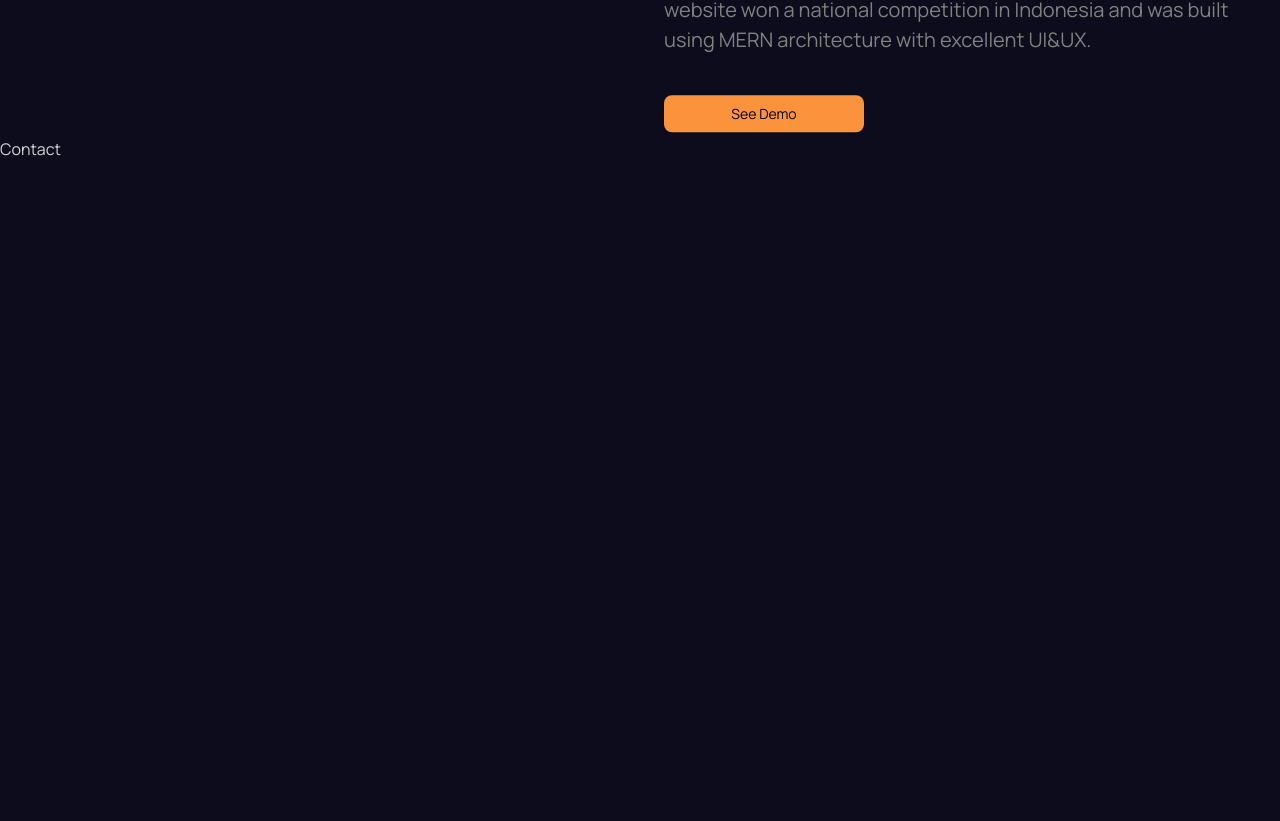
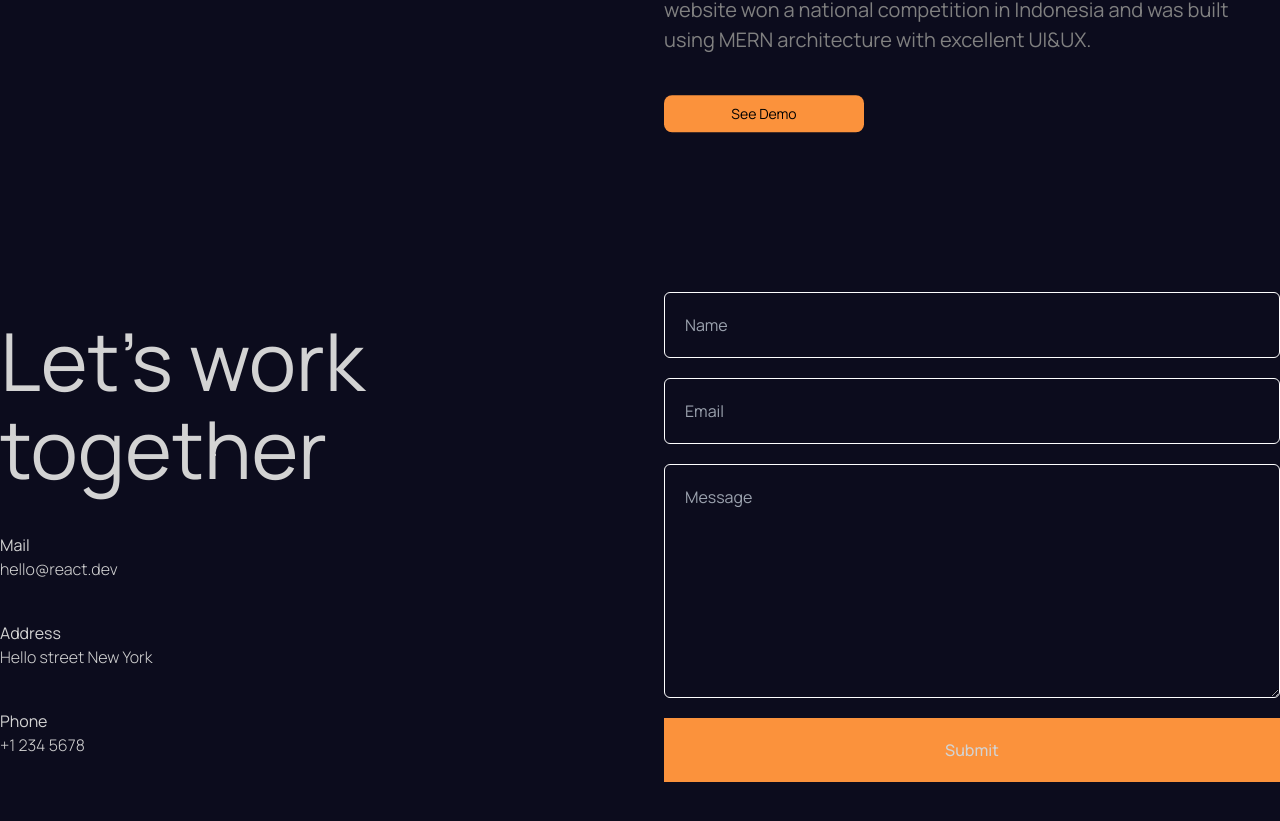
Before and after one commit to Alfianmnaa/Portfolio-Animation, a React (Vite) app: page / in a window 1280 px wide. Shown: the part 10419-11240 px from the top of the page. Built offline with nearby package versions, Linux system fonts and the light colour scheme.

Commit message:
add contact.jsx

```diff
--- a/package.json
+++ b/package.json
@@ -10,6 +10,7 @@
     "preview": "vite preview"
   },
   "dependencies": {
+    "@emailjs/browser": "^4.3.3",
     "framer-motion": "^11.0.28",
     "react": "^18.2.0",
     "react-dom": "^18.2.0"
--- a/src/App.jsx
+++ b/src/App.jsx
@@ -1,5 +1,6 @@
 import "./App.css";
 import About from "./components/About/About";
+import Contact from "./components/Contact/Contact";
 import Hero from "./components/Hero/Hero";
 import Navbar from "./components/Navbar/Navbar";
 import Parallax from "./components/Parallax/Parallax";
@@ -39,7 +40,9 @@
       {/* <section id="Portfolio">Portfolio1</section>
       <section>Portfolio2</section>
       <section>Portfolio3</section> */}
-      <section id="Kontak">Contact</section>
+      <section id="Kontak">
+        <Contact />
+      </section>
     </>
   );
 }
--- /dev/null
+++ b/src/components/Contact/Contact.jsx
@@ -0,0 +1,98 @@
+import { useRef, useState } from "react";
+import { motion, useInView } from "framer-motion";
+import emailjs from "@emailjs/browser";
+
+const variants = {
+  initial: {
+    y: 500,
+    opacity: 0,
+  },
+  animate: {
+    y: 0,
+    opacity: 1,
+    transition: {
+      duration: 0.5,
+      staggerChildren: 0.1,
+    },
+  },
+};
+
+const Contact = () => {
+  const ref = useRef();
+  const formRef = useRef();
+  const [error, setError] = useState(false);
+  const [success, setSuccess] = useState(false);
+
+  const isInView = useInView(ref, { margin: "-100px" });
+
+  const sendEmail = (e) => {
+    e.preventDefault();
+
+    emailjs.sendForm("service_94y20xo", "template_v10u2oh", formRef.current, "pX_2hasGmGcuvjXIW").then(
+      (result) => {
+        setSuccess(true);
+      },
+      (error) => {
+        setError(true);
+      }
+    );
+  };
+
+  return (
+    <motion.div ref={ref} className="h-full max-width-[1336px] m-auto flex items-center gap-12" variants={variants} initial="initial" whileInView="animate">
+      <motion.div className="flex-1 flex flex-col gap-10" variants={variants}>
+        <motion.h1 variants={variants} className="text-headline1 leading-[88px]">
+          Let’s work together
+        </motion.h1>
+        <motion.div className="item" variants={variants}>
+          <h2>Mail</h2>
+          <span className="font-light">hello@react.dev</span>
+        </motion.div>
+        <motion.div className="item" variants={variants}>
+          <h2>Address</h2>
+          <span className="font-light">Hello street New York</span>
+        </motion.div>
+        <motion.div className="item" variants={variants}>
+          <h2>Phone</h2>
+          <span className="font-light">+1 234 5678</span>
+        </motion.div>
+      </motion.div>
+      <div className="flex-1 relative">
+        <motion.div className="phoneSvg stroke-orange-400 absolute m-auto -z-10" initial={{ opacity: 1 }} whileInView={{ opacity: 0 }} transition={{ delay: 3, duration: 1 }}>
+          <svg width="450px" height="450px" viewBox="0 0 32.666 32.666">
+            <motion.path
+              strokeWidth={0.2}
+              fill="none"
+              initial={{ pathLength: 0 }}
+              animate={isInView && { pathLength: 1 }}
+              transition={{ duration: 3 }}
+              d="M28.189,16.504h-1.666c0-5.437-4.422-9.858-9.856-9.858l-0.001-1.664C23.021,4.979,28.189,10.149,28.189,16.504z
+            M16.666,7.856L16.665,9.52c3.853,0,6.983,3.133,6.981,6.983l1.666-0.001C25.312,11.735,21.436,7.856,16.666,7.856z M16.333,0
+            C7.326,0,0,7.326,0,16.334c0,9.006,7.326,16.332,16.333,16.332c0.557,0,1.007-0.45,1.007-1.006c0-0.559-0.45-1.01-1.007-1.01
+            c-7.896,0-14.318-6.424-14.318-14.316c0-7.896,6.422-14.319,14.318-14.319c7.896,0,14.317,6.424,14.317,14.319
+            c0,3.299-1.756,6.568-4.269,7.954c-0.913,0.502-1.903,0.751-2.959,0.761c0.634-0.377,1.183-0.887,1.591-1.529
+            c0.08-0.121,0.186-0.228,0.238-0.359c0.328-0.789,0.357-1.684,0.555-2.518c0.243-1.064-4.658-3.143-5.084-1.814
+            c-0.154,0.492-0.39,2.048-0.699,2.458c-0.275,0.366-0.953,0.192-1.377-0.168c-1.117-0.952-2.364-2.351-3.458-3.457l0.002-0.001
+            c-0.028-0.029-0.062-0.061-0.092-0.092c-0.031-0.029-0.062-0.062-0.093-0.092v0.002c-1.106-1.096-2.506-2.34-3.457-3.459
+            c-0.36-0.424-0.534-1.102-0.168-1.377c0.41-0.311,1.966-0.543,2.458-0.699c1.326-0.424-0.75-5.328-1.816-5.084
+            c-0.832,0.195-1.727,0.227-2.516,0.553c-0.134,0.057-0.238,0.16-0.359,0.24c-2.799,1.774-3.16,6.082-0.428,9.292
+            c1.041,1.228,2.127,2.416,3.245,3.576l-0.006,0.004c0.031,0.031,0.063,0.06,0.095,0.09c0.03,0.031,0.059,0.062,0.088,0.095
+            l0.006-0.006c1.16,1.118,2.535,2.765,4.769,4.255c4.703,3.141,8.312,2.264,10.438,1.098c3.67-2.021,5.312-6.338,5.312-9.719
+            C32.666,7.326,25.339,0,16.333,0z"
+            />
+          </svg>
+        </motion.div>
+        <motion.form ref={formRef} onSubmit={sendEmail} initial={{ opacity: 0 }} whileInView={{ opacity: 1 }} transition={{ delay: 4, duration: 1 }} className="flex flex-col gap-5">
+          <input type="text" required placeholder="Name" name="name" className="p-5 bg-transparent border-[1px] border-white text-white rounded-md" />
+          <input type="email" required placeholder="Email" name="email" className="p-5 bg-transparent border-[1px] border-white text-white rounded-md" />
+          <textarea rows={8} placeholder="Message" name="message" className="p-5 bg-transparent border-[1px] border-white text-white rounded-md" />
+          <button className="p-5 border-none bg-orange-400 cursor-pointer font-medium">Submit</button>
+          {error && "Error"}
+          {success && "Success"}
+        </motion.form>
+      </div>
+    </motion.div>
+  );
+};
+
+export default Contact;
```
Also changed, not shown: 1 other file (tests, documents, lock files or other folders).
